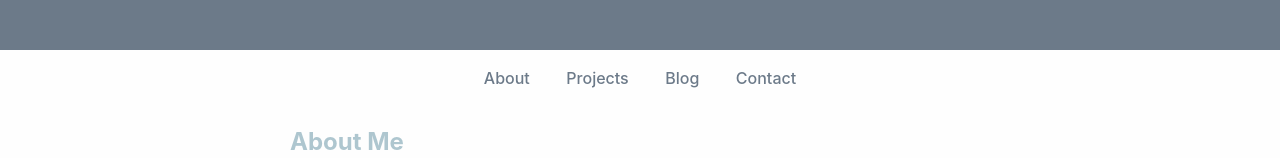
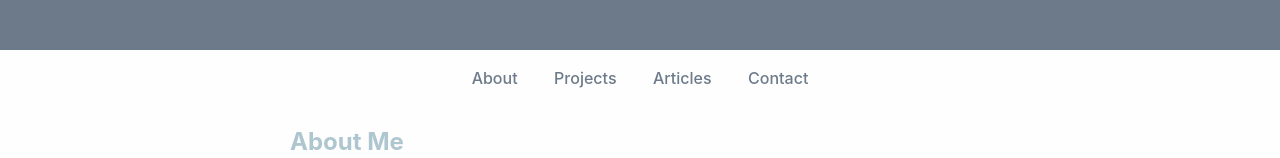
Before and after one commit to bye-wombat/wending-lines, a plain HTML site: page index.html in a window 1280 px wide. Shown: the part 123-281 px from the top of the page. Drawn offline with Linux system fonts and the light colour scheme.

Commit message:
Linked Articles page to main page

```diff
--- a/index.html
+++ b/index.html
@@ -121,7 +121,7 @@
   <nav>
     <a href="#about">About</a>
     <a href="#projects">Projects</a>
-    <a href="#blog">Blog</a>
+    <a href="/articles.html">Articles</a>
     <a href="#contact">Contact</a>
   </nav>
 
```
